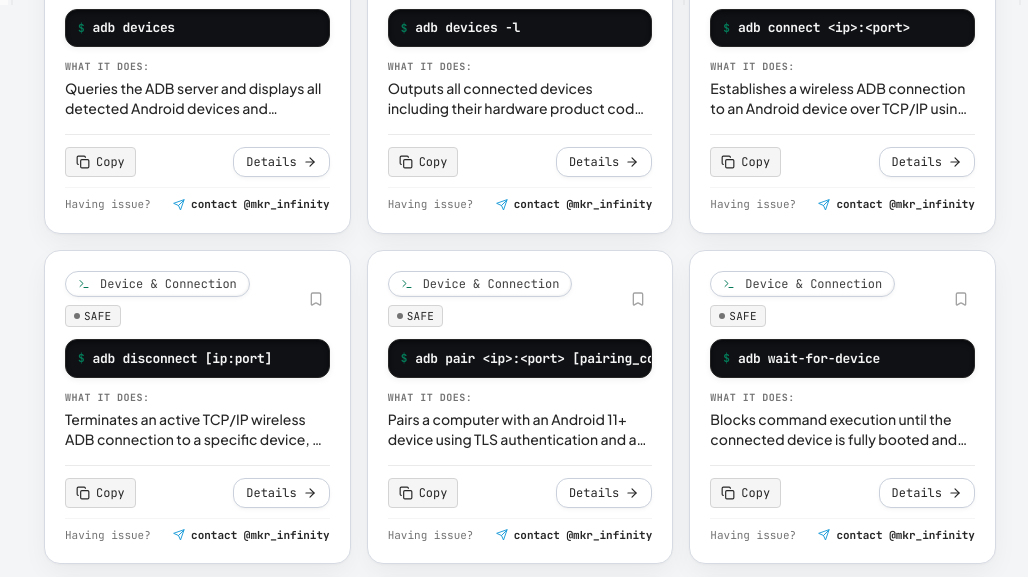
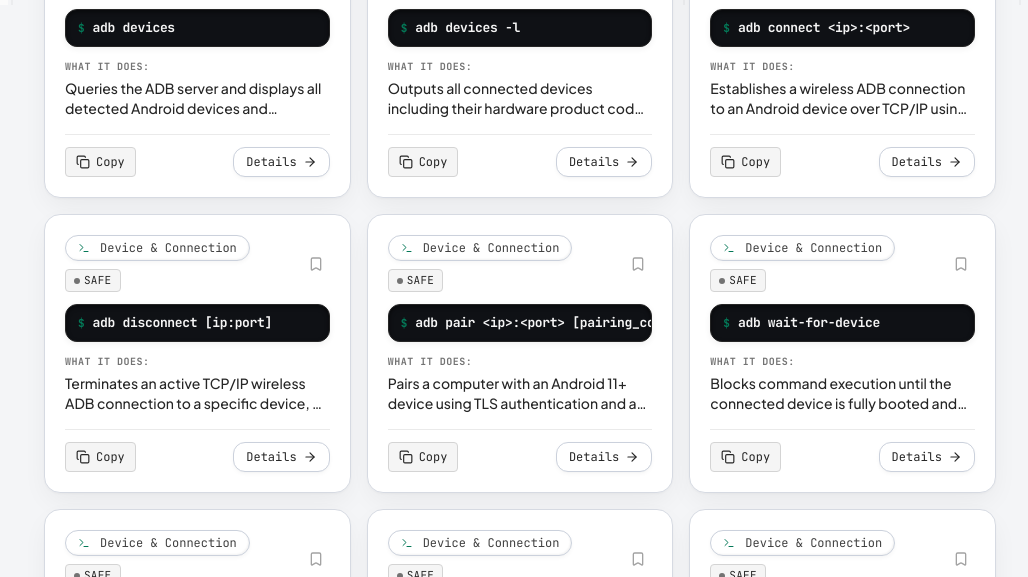
Before and after one commit to mkr-infinity/android-command-cheatsheet, an Astro site: page /adb in a window 1280 px wide. Shown: the part 795-1372 px from the top of the page, 252-1280 px from the left. Built offline with nearby package versions, Linux system fonts and the light colour scheme; Astro itself is replaced by a stand-in of ours; a web font is replaced by a local one.

Commit message:
fix(ui): make entire command card clickable to open details and remove redundant support row from list view

```diff
--- a/src/components/CommandCard.tsx
+++ b/src/components/CommandCard.tsx
@@ -3,7 +3,6 @@ import { ArrowRight, Bookmark, Terminal, Zap } from 'lucide-react';
 import type { CommandItem } from '../data/types';
 import { CopyButton } from './CopyButton';
 import { RiskBadge } from './RiskBadge';
-import { TelegramIcon } from './icons/BrandIcons';
 import { isFavorite, toggleFavorite } from '../utils/storage';
 
 interface CommandCardProps {
@@ -34,8 +33,19 @@ export const CommandCard: React.FC<CommandCardProps> = ({ command, basePath = ''
 
   const detailUrl = `${basePath}/${command.tool}/${command.id}/`.replace(/\/+/g, '/');
 
+  const handleCardClick = (e: React.MouseEvent) => {
+    const target = e.target as HTMLElement;
+    if (target.closest('button') || target.closest('a')) {
+      return;
+    }
+    window.location.href = detailUrl;
+  };
+
   return (
-    <div className="clay-card group relative flex flex-col justify-between p-4 md:p-5 hover:translate-y-[-2px] transition-all duration-200">
+    <div
+      onClick={handleCardClick}
+      className="clay-card group relative flex flex-col justify-between p-4 md:p-5 hover:translate-y-[-2px] hover:border-neutral-400 dark:hover:border-neutral-700 transition-all duration-200 cursor-pointer"
+    >
       <div>
         {/* Top Header: Category & Risk & Favorite */}
         <div className="flex items-center justify-between gap-2 mb-3">
@@ -69,7 +79,7 @@ export const CommandCard: React.FC<CommandCardProps> = ({ command, basePath = ''
         </div>
 
         {/* Command Syntax in Monospace Clay Terminal Block */}
-        <div className="relative my-2.5 px-3 py-2.5 rounded-xl bg-[#0f1115] border border-neutral-800 shadow-[inset_0_2px_4px_rgba(0,0,0,0.5),0_2px_6px_rgba(0,0,0,0.06)] overflow-x-auto flex items-center gap-2">
+        <div className="relative my-2.5 px-3 py-2.5 rounded-xl bg-[#0f1115] border border-neutral-800 shadow-[inset_0_2px_4px_rgba(0,0,0,0.5),0_2px_6px_rgba(0,0,0,0.06)] overflow-x-auto flex items-center gap-2 group-hover:border-neutral-700 transition-colors">
           <span className="text-[11px] font-mono text-cyber-lime select-none font-bold shrink-0">$</span>
           <code className="text-xs sm:text-[13px] font-mono text-neutral-100 dark:text-cyber-lime font-bold tracking-tight whitespace-nowrap">
             {command.command}
@@ -99,22 +109,6 @@ export const CommandCard: React.FC<CommandCardProps> = ({ command, basePath = ''
           <ArrowRight className="w-3.5 h-3.5" />
         </a>
       </div>
-
-      {/* Trademark / Direct Support */}
-      <div className="mt-2.5 pt-2 border-t border-neutral-100 dark:border-neutral-800/60 flex items-center justify-between text-[11px] font-mono text-neutral-500 dark:text-neutral-400">
-        <span className="truncate">Having issue?</span>
-        <a
-          href="https://t.me/mkr_infinity"
-          target="_blank"
-          rel="noreferrer"
-          className="text-neutral-800 dark:text-cyber-lime hover:underline font-bold inline-flex items-center gap-1.5 shrink-0 group/tg"
-          title="Contact @mkr_infinity on Telegram"
-          onClick={(e) => e.stopPropagation()}
-        >
-          <TelegramIcon className="w-3 h-3 text-[#229ED9] group-hover/tg:scale-110 transition-transform" />
-          <span>contact @mkr_infinity</span>
-        </a>
-      </div>
     </div>
   );
 };
```
